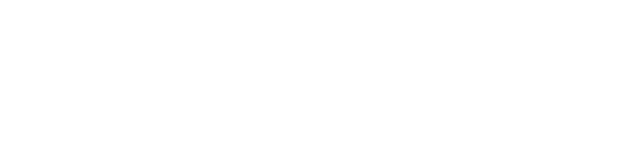
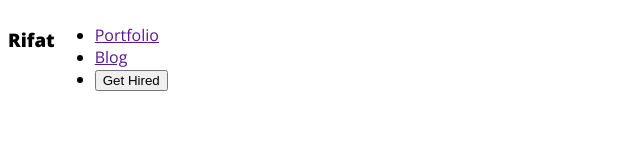
Before and after one commit to r-rabbani/my-1st-github, a plain HTML site: page index.html in a window 1280 px wide. Shown: the whole page, without its empty margins (0-640 px from the left). Drawn offline with nearby package versions, Linux system fonts and the light colour scheme.

Commit message:
added a Image folder

```diff
--- a/index.html
+++ b/index.html
@@ -4,10 +4,21 @@
     <meta charset="UTF-8">
     <meta name="viewport" content="width=device-width, initial-scale=1.0">
     <title>My First Website Portfolio</title>
+    <link rel="preconnect" href="https://fonts.googleapis.com">
+<link rel="preconnect" href="https://fonts.gstatic.com" crossorigin>
+<link href="https://fonts.googleapis.com/css2?family=Open+Sans:ital,wght@0,300..800;1,300..800&display=swap" rel="stylesheet">
+    <link rel="stylesheet" href="styles/style.css">
 </head>
-<body>
+<body class="open-sans-normal">
     <header>
-
+        <nav>
+            <h3 class="nav-title">Rifat</h3>
+            <ul>
+                <li><a href="">Portfolio</a></li>
+                <li><a href="">Blog</a></li>
+                <li><a href=""><button>Get Hired</button></a></li>
+            </ul>
+        </nav>
     </header>
     <main>
 
--- /dev/null
+++ b/styles/style.css
@@ -0,0 +1,17 @@
+
+
+.open-sans-normal {
+  font-family: "Open Sans", sans-serif;
+  font-optical-sizing: auto;
+  font-style: normal;
+  font-variation-settings:
+    "wdth" 100;
+}
+/* Nav Styles */
+nav {
+    display: flex;
+}
+.nav-title{
+    font-weight: 800;
+    font-size: 45;
+}
```
Also changed, not shown: styles.css (added).
